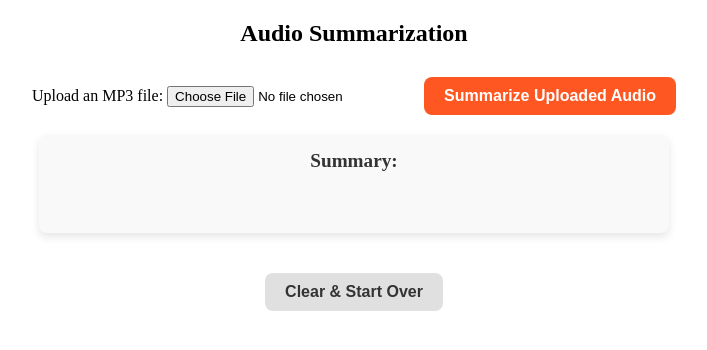
After one commit to lmahdy/The-secret-recipe, a Django app: page /recipes/summarize_audio/ in a window 1280 px wide. The commit adds this page. Shown: the top 350 px of the page, without its empty margins (286-993 px from the left). Run offline with Django 5.2, Linux system fonts and the light colour scheme.

Commit message:
adding the summarise audi file :)

```diff
--- a/recipe_project/settings.py
+++ b/recipe_project/settings.py
@@ -17,6 +17,10 @@ load_dotenv() #this loads the environment variables from the .env file
 from pathlib import Path #this is used to work with file paths
 
 GOOGLE_MAPS_API_KEY = os.getenv('GOOGLE_MAPS_API_KEY') #this gets the Google Maps API key from the environment variables
+
+DEEPGRAM_API_KEY = '6e0db86ed447ae842b0a123aa4aa4921ce2a5d0c'
+
+
 
 # Build paths inside the project like this: BASE_DIR / 'subdir'.
 BASE_DIR = Path(__file__).resolve().parent.parent
--- a/recipes/templates/recipes/search_results.html
+++ b/recipes/templates/recipes/search_results.html
@@ -26,6 +26,8 @@
     </ul>
 
     <a href="{% url 'map_view' %}">Go to Map Search</a>
+    <br>
+    <a href="{% url 'summarize_audio' %}">Go to Audio Summarizer</a>
 
 </body>
 </html>
--- /dev/null
+++ b/recipes/templates/recipes/summarize_audio.html
@@ -0,0 +1,104 @@
+<!DOCTYPE html>
+<html lang="en">
+<head>
+    <meta charset="UTF-8">
+    <meta name="viewport" content="width=device-width, initial-scale=1.0">
+    <title>Audio Summarizer</title>
+    <style>
+        /* General styling for summary container */
+        .summary-container {
+            margin-top: 20px;
+            padding: 15px;
+            border-radius: 8px;
+            background-color: #f9f9f9;
+            box-shadow: 0px 4px 8px rgba(0, 0, 0, 0.1);
+            max-width: 600px;
+            margin: 20px auto;
+            text-align: center;
+        }
+
+        .summary-label {
+            font-weight: bold;
+            font-size: 1.2em;
+            color: #333;
+        }
+
+        .summary-text {
+            font-size: 1em;
+            color: #555;
+            padding: 10px;
+            line-height: 1.6;
+            margin-top: 10px;
+        }
+
+        /* Styles for upload section */
+        .upload-container {
+            display: flex;
+            flex-direction: column;
+            align-items: center;
+            margin-top: 20px;
+        }
+
+        .upload-button {
+            padding: 10px 20px;
+            font-size: 1em;
+            font-weight: bold;
+            color: white;
+            background-color: #ff5722;
+            border: none;
+            border-radius: 8px;
+            cursor: pointer;
+            transition: background-color 0.2s;
+            margin-top: 10px;
+        }
+
+        .upload-button:hover {
+            background-color: #e64a19;
+        }
+
+        /* Refresh button styling */
+        .refresh-button {
+            padding: 10px 20px;
+            font-size: 1em;
+            font-weight: bold;
+            color: #333;
+            background-color: #e0e0e0;
+            border: none;
+            border-radius: 8px;
+            cursor: pointer;
+            transition: background-color 0.2s;
+            margin-top: 20px;
+        }
+
+        .refresh-button:hover {
+            background-color: #bdbdbd;
+        }
+    </style>
+</head>
+<body>
+
+<h2 style="text-align:center;">Audio Summarization</h2>
+
+<!-- File upload form -->
+<div class="upload-container">
+    <form method="post" enctype="multipart/form-data">
+        {% csrf_token %}
+        <label for="audio_file">Upload an MP3 file:</label>
+        <input type="file" id="audio_file" name="audio_file" accept="audio/*">
+        <button type="submit" class="upload-button">Summarize Uploaded Audio</button>
+    </form>
+</div>
+
+<!-- Display the summarized text -->
+<div class="summary-container">
+    <label class="summary-label">Summary:</label>
+    <p id="summary-text" class="summary-text">{{ summary }}</p>
+</div>
+
+<!-- Refresh button to clear summary and form -->
+<div style="text-align: center;">
+    <button class="refresh-button" onclick="window.location.reload();">Clear & Start Over</button>
+</div>
+
+</body>
+</html>
--- a/recipes/urls.py
+++ b/recipes/urls.py
@@ -4,4 +4,6 @@ from . import views
 urlpatterns = [
     path('search/', views.search_recipe, name='search_recipe'),#this is the url that will be used to search for recipes
     path('map/', views.map_view, name='map_view'),  #this is the url that will be used to display the map
+    path('summarize_audio/', views.summarize_audio, name='summarize_audio')
+
 ]
--- a/recipes/views.py
+++ b/recipes/views.py
@@ -2,6 +2,7 @@ import os
 import requests
 from django.shortcuts import render
 from django.conf import settings  # Make sure to import settings
+from django.core.files.storage import default_storage
 
 def search_recipe(request):#this function is called when the user searches for a recipe
     query = request.GET.get('query')  # Get the dish name from the user input
@@ -35,3 +36,32 @@ def search_recipe(request):#this function is called when the user searches for a
 def map_view(request):#this function is called when the user wants to view the map
     print("Map view called")
     return render(request, 'recipes/map.html', {'google_maps_api_key': settings.GOOGLE_MAPS_API_KEY})#this returns the map.html template with the Google Maps API key
+
+def summarize_audio(request):
+    summary = ""
+    if request.method == 'POST':
+        audio_file = request.FILES.get('audio_file')
+        if audio_file:
+            file_path = default_storage.save('uploads/' + audio_file.name, audio_file)
+            # Absolute path to the file for upload to Deepgram
+            full_path = os.path.join(settings.MEDIA_ROOT, file_path)
+
+            # Prepare headers and data for the Deepgram API
+            headers = {
+                'Authorization': f'Token {settings.DEEPGRAM_API_KEY}',
+                'Content-Type': 'audio/wav'  # Change as per the file type
+            }
+
+            with open(full_path, 'rb') as f:
+                response = requests.post(
+                    'https://api.deepgram.com/v1/listen?summarize=v2',
+                    headers=headers,
+                    data=f
+                )
+                data = response.json()
+                summary = data.get('results', {}).get('summary', {}).get('short', "No summary available.")
+
+            # Clean up the uploaded file if desired
+            default_storage.delete(file_path)
+
+    return render(request, 'recipes/summarize_audio.html', {'summary': summary})
```
Also changed, not shown: 4 other files.
